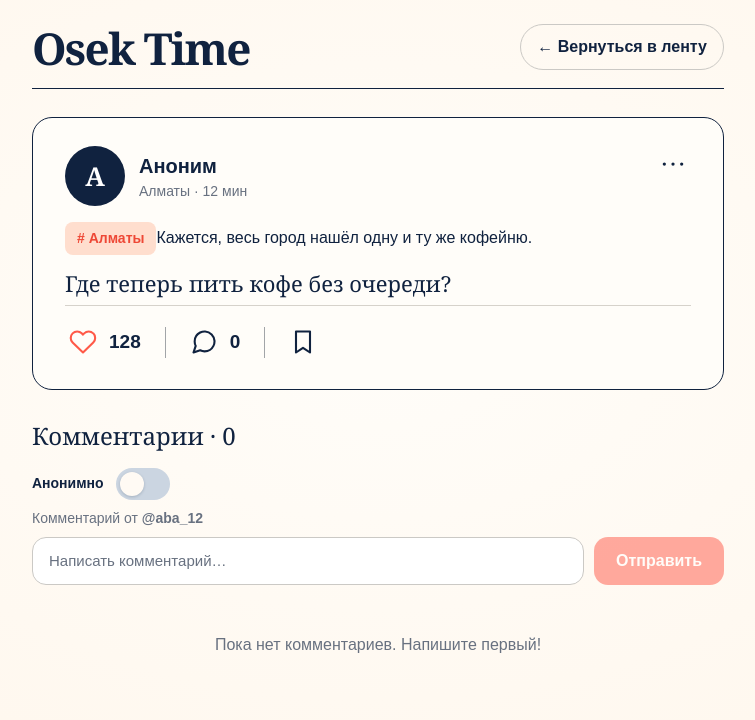
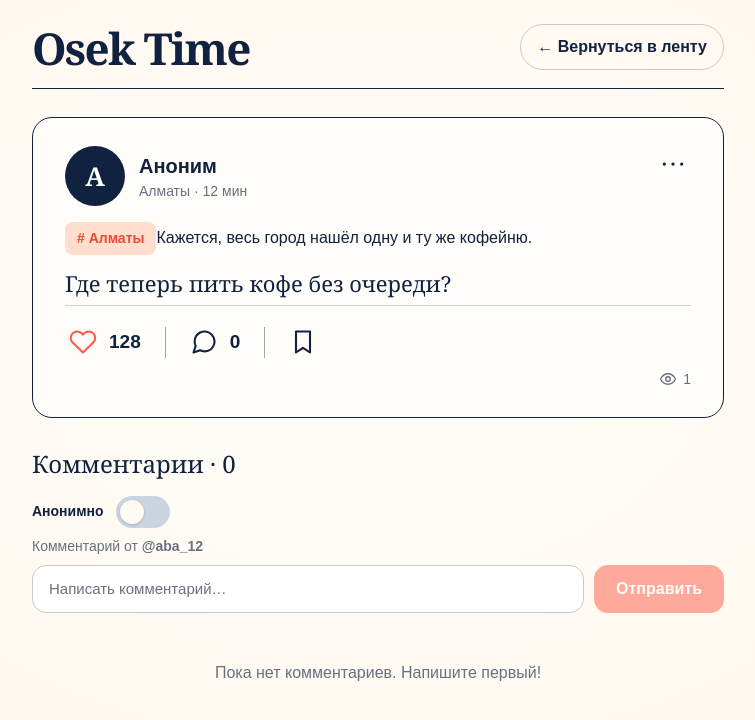
Before and after one commit to Mi11a-z/Osek-time, a Next.js app: page /post/1 in a window 1280 px wide. Shown: the top 720 px of the page, without its empty margins (262-1017 px from the left). Built offline with nearby package versions, Linux system fonts and the light colour scheme.

Commit message:
добавить счётчик просмотров постов

```diff
--- a/src/components/posts/PostCard.tsx
+++ b/src/components/posts/PostCard.tsx
@@ -6,9 +6,11 @@ import Link from "next/link";
 import { useRouter } from "next/navigation";
 import { deleteLocalPost, voteLocalPoll, useLocalData, type LocalPost } from "../../data/local-store";
 import { usePostInteractions } from "../../usePostInteractions";
+import { usePostViews } from "../../usePostViews";
 import { Comments } from "../Comments";
 import { PostAuthor } from "./PostAuthor";
 import { PostActions } from "./PostActions";
+import { ViewsCount } from "./ViewsCount";
 import { PostMenu } from "../profile/PostMenu";
 import { ReportDialog } from "./ReportDialog";
 import { blockUser, removePost, useModeration } from "../../moderation";
@@ -26,12 +28,13 @@ const compactCardClass = "[border:var(--borders-thin)_solid_var(--colors-card-bo
 const featuredTagClass = "mt-[18px] py-1 [font-size:var(--font-sizes-body-large)] max-[480px]:mt-3.5 max-[480px]:[font-size:var(--font-sizes-input)]";
 const compactTagClass = "mt-2 py-0.5 [font-size:var(--font-sizes-body)]";
 
-export function PostCard({ post, variant, onHashtagClick }: PostCardProps)  {
+export function PostCard({ post, variant, onHashtagClick }: PostCardProps) {
   const router = useRouter();
   const [showComments, setShowComments] = useState(false);
   const [pollSelection, setPollSelection] = useState<number[]>([]);
   const [pollExpired, setPollExpired] = useState(false);
   const interactions = usePostInteractions(post.id);
+  const views = usePostViews(post.id);
   const { profile, error } = useLocalData();
   const { role, removed, blocked } = useModeration();
   const [reporting, setReporting] = useState(false);
@@ -147,6 +150,9 @@ export function PostCard({ post, variant, onHashtagClick }: PostCardProps)  {
           showMore={false}
           separated={featured}
         />
+        <div className="mt-2 flex justify-end">
+          <ViewsCount count={views} />
+        </div>
         {actionFailed && error && <p role="alert" className="mt-3 rounded-xl bg-peach p-3 text-coral-deep">{error}</p>}
         {reporting && (
           <ReportDialog
--- a/src/components/posts/PostDetail.tsx
+++ b/src/components/posts/PostDetail.tsx
@@ -8,9 +8,11 @@ import { ReportDialog } from "./ReportDialog";
 import Image from "next/image";
 import { deleteLocalPost, useLocalData } from "../../data/local-store";
 import { usePostInteractions } from "../../usePostInteractions";
+import { usePostViews } from "../../usePostViews";
 import { Comments } from "../Comments";
 import { BackHeader } from "../ui/BackHeader";
 import { PostActions } from "./PostActions";
+import { ViewsCount } from "./ViewsCount";
 import { AuthorAvatar } from "./AuthorAvatar";
 import { PostAuthorLabel } from "./PostAuthorLabel";
 import { useRouter } from "next/navigation";
@@ -23,6 +25,7 @@ const detailAvatarClass = "[width:var(--avatars-detail-size)] [height:var(--avat
 export function PostDetail({ postId }: { postId: number }) {
   const router = useRouter();
   const { likes, isLiked, isSaved, comments, toggleLike, toggleSave, addComment, deleteComment } = usePostInteractions(postId);
+  const views = usePostViews(postId, true); // true = засчитать просмотр
   const { posts, profile, ready: localReady, error } = useLocalData();
   const post = posts.find((item) => item.id === postId);
   const { ready, role, removed, blocked } = useModeration();
@@ -80,6 +83,9 @@ export function PostDetail({ postId }: { postId: number }) {
           showMore={false}
           separated
         />
+        <div className="mt-2 flex justify-end">
+          <ViewsCount count={views} />
+        </div>
       </article>
 
       {reporting && <ReportDialog post={{ postId: post.id, postText: post.text, postAuthor: post.author, authorId }} onClose={() => setReporting(false)} />}
--- /dev/null
+++ b/src/components/posts/ViewsCount.tsx
@@ -0,0 +1,15 @@
+export function ViewsCount({ count }: { count: number }) {
+    return (
+        <span
+            className="inline-flex items-center gap-1.5 text-sm text-muted"
+            title="Просмотры"
+            aria-label={`Просмотров: ${count}`}
+        >
+            <svg aria-hidden="true" viewBox="0 0 24 24" className="size-[18px]" fill="none" stroke="currentColor" strokeWidth="1.8" strokeLinecap="round" strokeLinejoin="round">
+                <path d="M2 12s3.5-7 10-7 10 7 10 7-3.5 7-10 7S2 12 2 12Z" />
+                <circle cx="12" cy="12" r="3" />
+            </svg>
+            {count}
+        </span>
+    );
+}
--- /dev/null
+++ b/src/usePostViews.ts
@@ -0,0 +1,39 @@
+"use client";
+
+import { useEffect, useState } from "react";
+
+const STORAGE_KEY = "osek-post-views";
+
+function readAll(): Record<string, number> {
+    try {
+        return JSON.parse(localStorage.getItem(STORAGE_KEY) ?? "{}");
+    } catch {
+        return {};
+    }
+}
+
+// countView = true только на странице самого поста
+export function usePostViews(postId: number, countView = false) {
+    const [views, setViews] = useState(0);
+
+    useEffect(() => {
+        const all = readAll();
+        const sessionKey = `osek-viewed-${postId}`;
+
+        if (countView) {
+            try {
+                if (!sessionStorage.getItem(sessionKey)) {
+                    all[postId] = (all[postId] ?? 0) + 1;
+                    localStorage.setItem(STORAGE_KEY, JSON.stringify(all));
+                    sessionStorage.setItem(sessionKey, "1");
+                }
+            } catch {
+                /* хранилище недоступно — просто не считаем */
+            }
+        }
+
+        setViews(all[postId] ?? 0);
+    }, [postId, countView]);
+
+    return views;
+}
```
